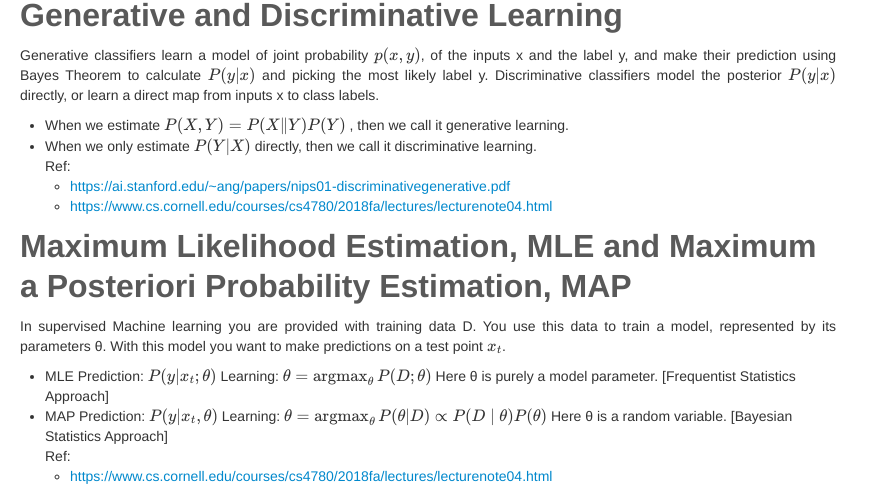
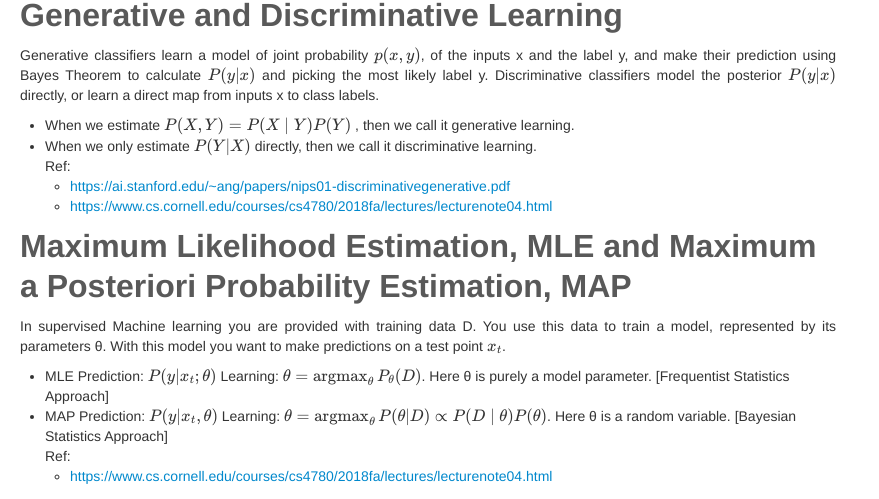
Before and after one commit to anuragkapur/anuragkapur.github.io, a Jekyll site: the page built from blog/engineering/_posts/2020-04-25-machine-learning-reference-guide.md, in a window 1280 px wide and 900 px high, scrolled down 5164 px. Shown: the part 145-644 px from the top of the window, without its empty margins (0-879 px from the left). Built offline with Jekyll 4.4.1, drawn with Linux system fonts in a browser that asks for light colours; formulas are drawn with MathJax 3; comment, search, counter and statistics services are not loaded.

Commit message:
Fix formatting

```diff
--- a/blog/engineering/_posts/2020-04-25-machine-learning-reference-guide.md
+++ b/blog/engineering/_posts/2020-04-25-machine-learning-reference-guide.md
@@ -254,7 +254,7 @@ Ref:
 Generative classifiers learn a model of joint probability $$ p(x, y) $$, of the inputs x and the label y, and make their
 prediction using Bayes Theorem to calculate $$ P(y|x) $$ and picking the most likely label y. Discriminative classifiers
 model the posterior $$ P(y|x) $$ directly, or learn a direct map from inputs x to class labels.
-* When we estimate $$ P(X,Y) = P(X\|Y) P(Y) $$ , then we call it generative learning.
+* When we estimate $$ P(X,Y) = P(X \mid Y) P(Y) $$ , then we call it generative learning.
 * When we only estimate $$ P(Y|X) $$ directly, then we call it discriminative learning.
 Ref:
   * [https://ai.stanford.edu/~ang/papers/nips01-discriminativegenerative.pdf](https://ai.stanford.edu/~ang/papers/nips01-discriminativegenerative.pdf)
@@ -263,9 +263,9 @@ Ref:
 ## Maximum Likelihood Estimation, MLE and Maximum a Posteriori Probability Estimation, MAP
 In supervised Machine learning you are provided with training data D. You use this data to train a model, represented by
 its parameters θ. With this model you want to make predictions on a test point $$x_t$$.
-* MLE Prediction: $$ P(y|x_t;\theta) $$ Learning: $$ \theta=\operatorname*{argmax}_\theta P(D;\theta) $$ Here θ is
+* MLE Prediction: $$ P(y|x_t;\theta) $$ Learning: $$ \theta=\operatorname*{argmax}_\theta P_\theta(D) $$. Here θ is
 purely a model parameter. [Frequentist Statistics Approach]
-* MAP Prediction: $$ P(y|x_t,\theta) $$ Learning: $$ \theta=\operatorname*{argmax}_\theta P(\theta|D)\propto P(D \mid \theta) P(\theta) $$
+* MAP Prediction: $$ P(y|x_t,\theta) $$ Learning: $$ \theta=\operatorname*{argmax}_\theta P(\theta|D)\propto P(D \mid \theta) P(\theta) $$.
 Here θ is a random variable. [Bayesian Statistics Approach]
 Ref:
   * [https://www.cs.cornell.edu/courses/cs4780/2018fa/lectures/lecturenote04.html](https://www.cs.cornell.edu/courses/cs4780/2018fa/lectures/lecturenote04.html)
```
